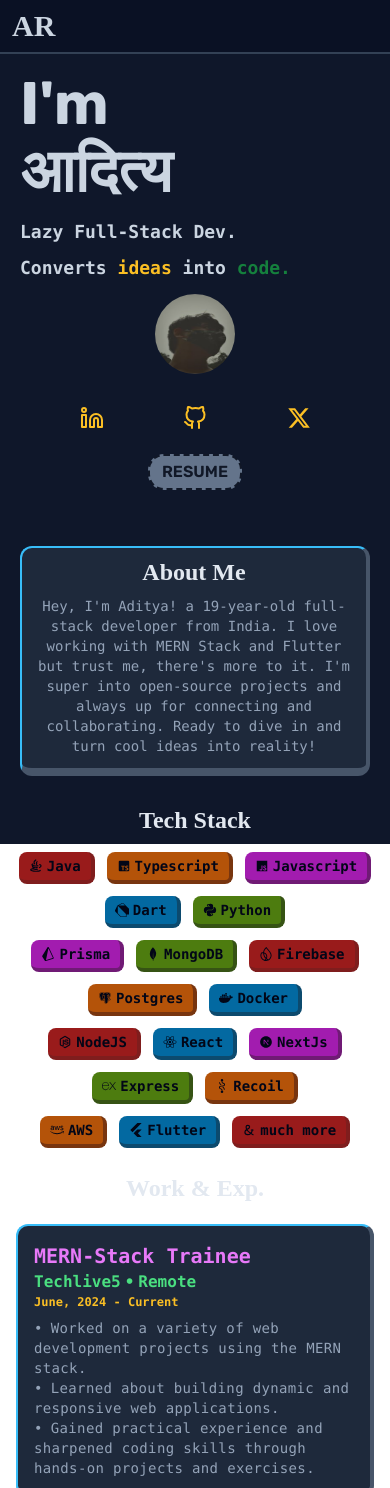
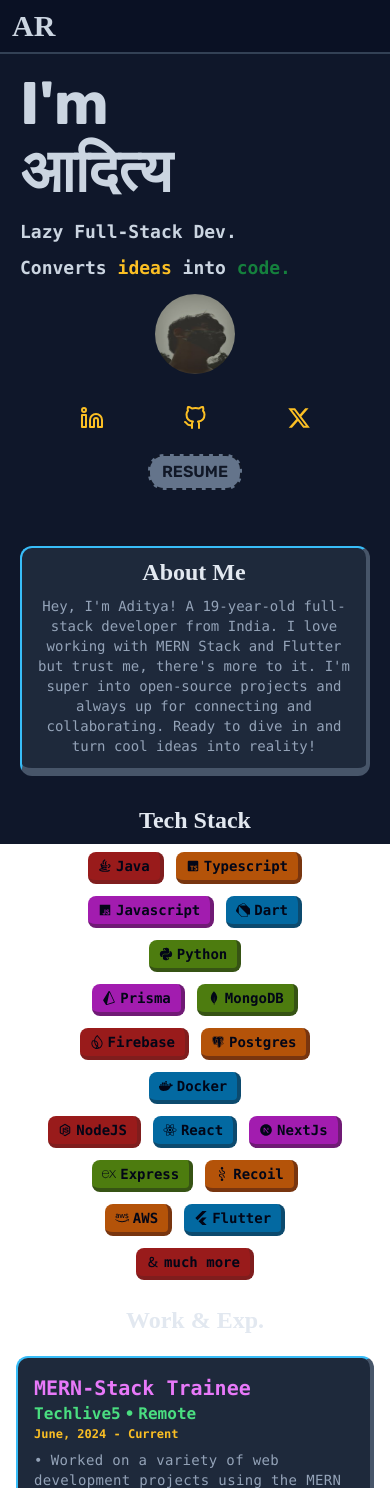
Before and after one commit to adityarawat45/My_Portfolio, a React (Vite) app: page / in a window 390 px wide. Shown: the top 1488 px of the page. Built offline with nearby package versions, Linux system fonts and the light colour scheme; a web font is replaced by a local one.

Commit message:
Did some UI adjustments

```diff
--- a/src/components/About.jsx
+++ b/src/components/About.jsx
@@ -18,11 +18,11 @@ const About = () => {
                     transition={{ type: "spring", stiffness: 200 }}>
             About Me
           </motion.div>
-          <div className="mt-2 text-center lg:mt-5 px-4 font-mono font-extralight md:font-medium text-sm md:text-lg text-slate-400 pb-3 tracking-normal md:tracking-wide">Hey, I'm Aditya! a 19-year-old full-stack developer from India. I love working with MERN Stack and Flutter but trust me, there's more to it. I'm super into open-source projects and always up for connecting and collaborating. Ready to dive in and turn cool ideas into reality!</div>
+          <div className="mt-2 text-center lg:mt-5 px-4 font-mono font-extralight md:font-medium text-sm md:text-lg text-slate-400 pb-3 tracking-normal md:tracking-wide">Hey, I'm Aditya! A 19-year-old full-stack developer from India. I love working with MERN Stack and Flutter but trust me, there's more to it. I'm super into open-source projects and always up for connecting and collaborating. Ready to dive in and turn cool ideas into reality!</div>
       </div>
     </div>
     {/* //skills */}
-     <div className="mt-7 md:mt-14 flex flex-col justify-center px-4 items-center">
+     <div className="mt-7 md:mt-14 flex flex-col justify-center px-10 items-center">
       <motion.div className="mb-3 md:mb-6 font-tiny5 text-2xl md:text-4xl font-bold cursor-pointer text-slate-200" initial={{ scale: 1 }}
                     whileHover={{ scale: 1.1 }}
                     transition={{ type: "spring", stiffness: 200 }}>Tech Stack</motion.div>
```
